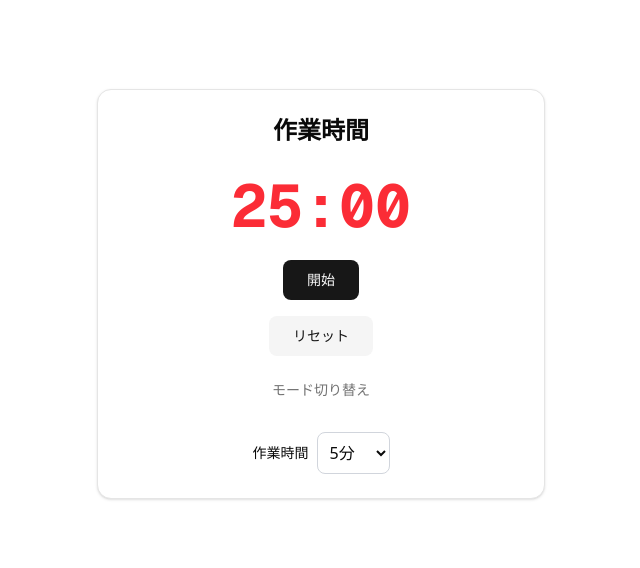
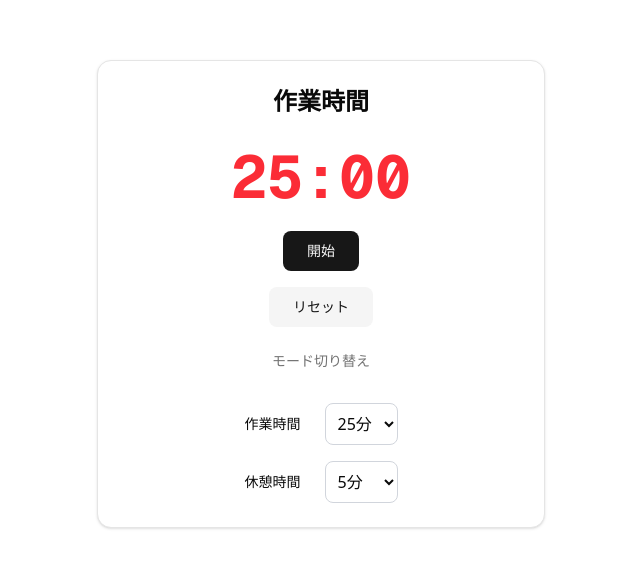
Before and after one commit to Ryo04k/pomodoro-timer, a Next.js app: page / in a window 1280 px wide. Shown: the part 106-674 px from the top of the page, without its empty margins (319-959 px from the left). Built offline with nearby package versions, Linux system fonts and the light colour scheme.

Commit message:
休憩時間の設定を追加

```diff
--- a/src/components/TimerApp.tsx
+++ b/src/components/TimerApp.tsx
@@ -13,8 +13,9 @@
   // タイマーの実行状態を管理するstate
   const [isRunning, setIsRunning] = useState(false);
 
-  // 作業時間を管理する状態変数
+  // 作業時間・休憩時間を管理する状態変数
   const [workDuration, setWorkDuration] = useState(25);
+  const [breakDuration, setBreakDuration] = useState(5);
 
   // タイマーの残り時間を保持する状態変数
   const [timeLeft, setTimeLeft] = useState({ minutes: workDuration, seconds: 0 });
@@ -31,7 +32,7 @@
     // モードに応じてタイマーの時間をリセット
     // 作業モードなら25分、休憩モードなら5分
     setTimeLeft({
-      minutes: newMode === "work" ? workDuration : 5,
+      minutes: newMode === "work" ? workDuration : breakDuration,
       seconds: 0,
     });
 
@@ -47,7 +48,7 @@
   // リセットボタンのハンドラ
   const handleReset = () => {
     setIsRunning(false);
-    setTimeLeft({ minutes: mode === "work" ? workDuration : 5, seconds: 0 });
+    setTimeLeft({ minutes: mode === "work" ? workDuration : breakDuration, seconds: 0 });
   };
 
   useEffect(() => {
@@ -76,7 +77,7 @@
           //秒数が1以上の場合は、秒を1減らす
           return { ...prev, seconds: prev.seconds - 1 };
         });
-      }, 1000);
+      }, 1);
     }
     // クリーンアップ関数（コンポーネントのアンマウント時やisRunningが変わる前に実行される）
     return () => {
@@ -103,8 +104,10 @@
             isRunning={isRunning}
           />
         </CardContent>
-        <CardFooter className="flex justify-center gap-2 items-center">
-          <label className="text-sm font-medium">作業時間</label>
+        <CardFooter className="flex flex-col gap-4 w-full max-w-[200px] mx-auto">
+          {/* 作業時間設定 */}
+          <div className="flex items-center gap-2">
+            <label className="text-sm font-medium min-w-[4.5rem]">作業時間</label>
             <select
               value={workDuration}
               onChange={(e) => {
@@ -116,12 +119,35 @@
               }}
               className="p-2 border border-gray-300 rounded-md focus:outline-none focus:ring-2 focus:ring-blue-500"
             >
-            {[5, 10, 15, 30, 45, 60].map((minutes) => (
+              {[5, 10, 15, 25, 30, 45, 60].map((minutes) => (
                 <option key={minutes} value={minutes}>
                   {minutes}分
                 </option>
               ))}
             </select>
+          </div>
+
+          {/* 休憩時間設定 */}
+          <div className="flex items-center gap-2">
+            <label className="text-sm font-medium min-w-[4.5rem]">休憩時間</label>
+            <select
+              value={workDuration}
+              onChange={(e) => {
+                const newDuration = parseInt(e.target.value);
+                setBreakDuration(newDuration);
+                if (mode === "break" && !isRunning) {
+                  setTimeLeft({ minutes: newDuration, seconds: 0 });
+                }
+              }}
+              className="p-2 border border-gray-300 rounded-md focus:outline-none focus:ring-2 focus:ring-blue-500"
+            >
+              {[5, 10, 15].map((minutes) => (
+                <option key={minutes} value={minutes}>
+                  {minutes}分
+                </option>
+              ))}
+            </select>
+          </div>
         </CardFooter>
         <MetadataUpdater minutes={timeLeft.minutes} seconds={timeLeft.seconds} mode={mode} />
       </Card>
```
Lines whose indentation alone changed are shown as unchanged.
